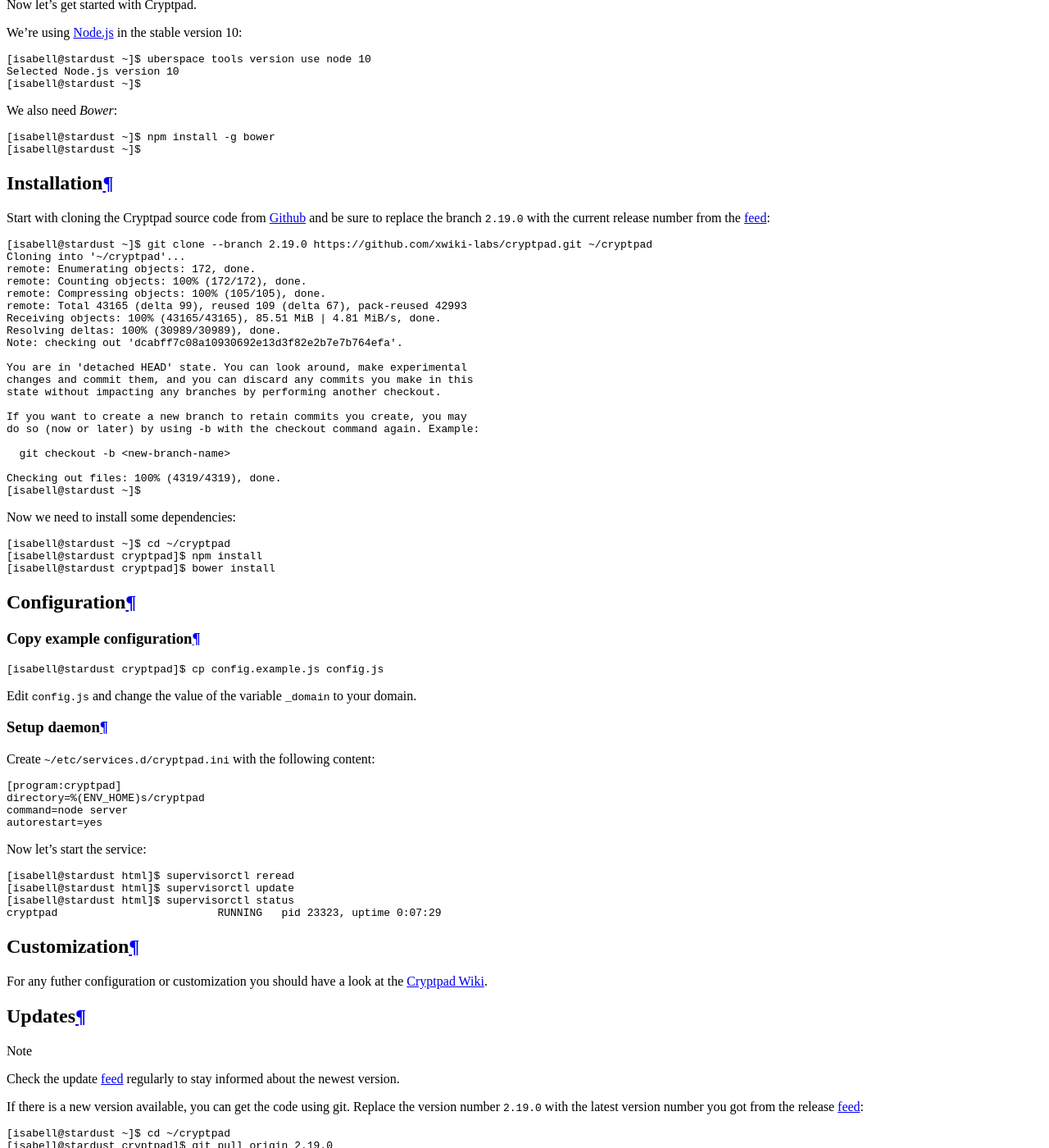
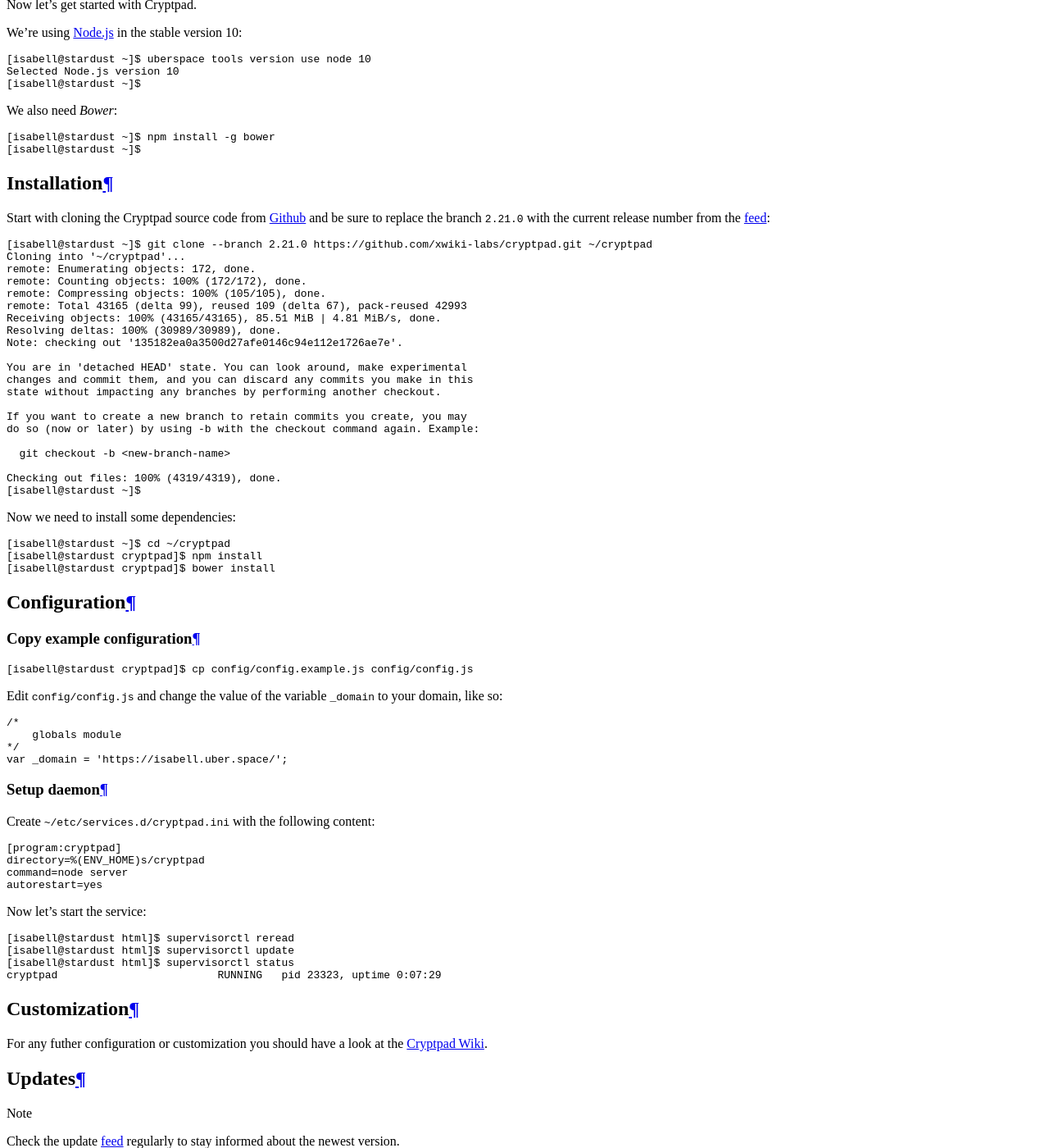
Before and after one commit to Uberspace/lab, a Sphinx documentation site: the page built from source/guide_cryptpad.rst, in a window 1280 px wide and 1400 px high, scrolled down 2986 px. Shown: the whole window at 82% size. Built offline with Sphinx 7.4.7 and the Read the Docs theme 2.0.0, drawn with Linux system fonts in a browser that asks for light colours.

Commit message:
[cryptpad] update to v2.21.0

```diff
--- a/source/guide_cryptpad.rst
+++ b/source/guide_cryptpad.rst
@@ -61,11 +61,11 @@
 Installation
 ============
 
-Start with cloning the Cryptpad source code from Github_ and be sure to replace the branch ``2.19.0`` with the current release number from the feed_:
+Start with cloning the Cryptpad source code from Github_ and be sure to replace the branch ``2.21.0`` with the current release number from the feed_:
 
 .. code-block:: console
 
-  [isabell@stardust ~]$ git clone --branch 2.19.0 https://github.com/xwiki-labs/cryptpad.git ~/cryptpad
+  [isabell@stardust ~]$ git clone --branch 2.21.0 https://github.com/xwiki-labs/cryptpad.git ~/cryptpad
   Cloning into '~/cryptpad'...
   remote: Enumerating objects: 172, done.
   remote: Counting objects: 100% (172/172), done.
@@ -73,7 +73,7 @@
   remote: Total 43165 (delta 99), reused 109 (delta 67), pack-reused 42993
   Receiving objects: 100% (43165/43165), 85.51 MiB | 4.81 MiB/s, done.
   Resolving deltas: 100% (30989/30989), done.
-  Note: checking out 'dcabff7c08a10930692e13d3f82e2b7e7b764efa'.
+  Note: checking out '135182ea0a3500d27afe0146c94e112e1726ae7e'.
 
   You are in 'detached HEAD' state. You can look around, make experimental
   changes and commit them, and you can discard any commits you make in this
@@ -105,9 +105,16 @@
 
 .. code-block:: console
 
-  [isabell@stardust cryptpad]$ cp config.example.js config.js
+  [isabell@stardust cryptpad]$ cp config/config.example.js config/config.js
 
-Edit ``config.js`` and change the value of the variable ``_domain`` to your domain.
+Edit ``config/config.js`` and change the value of the variable ``_domain`` to your domain, like so:
+
+.. code-block:: js
+
+  /*
+      globals module
+  */
+  var _domain = 'https://isabell.uber.space/';
 
 Setup daemon
 ------------
```
